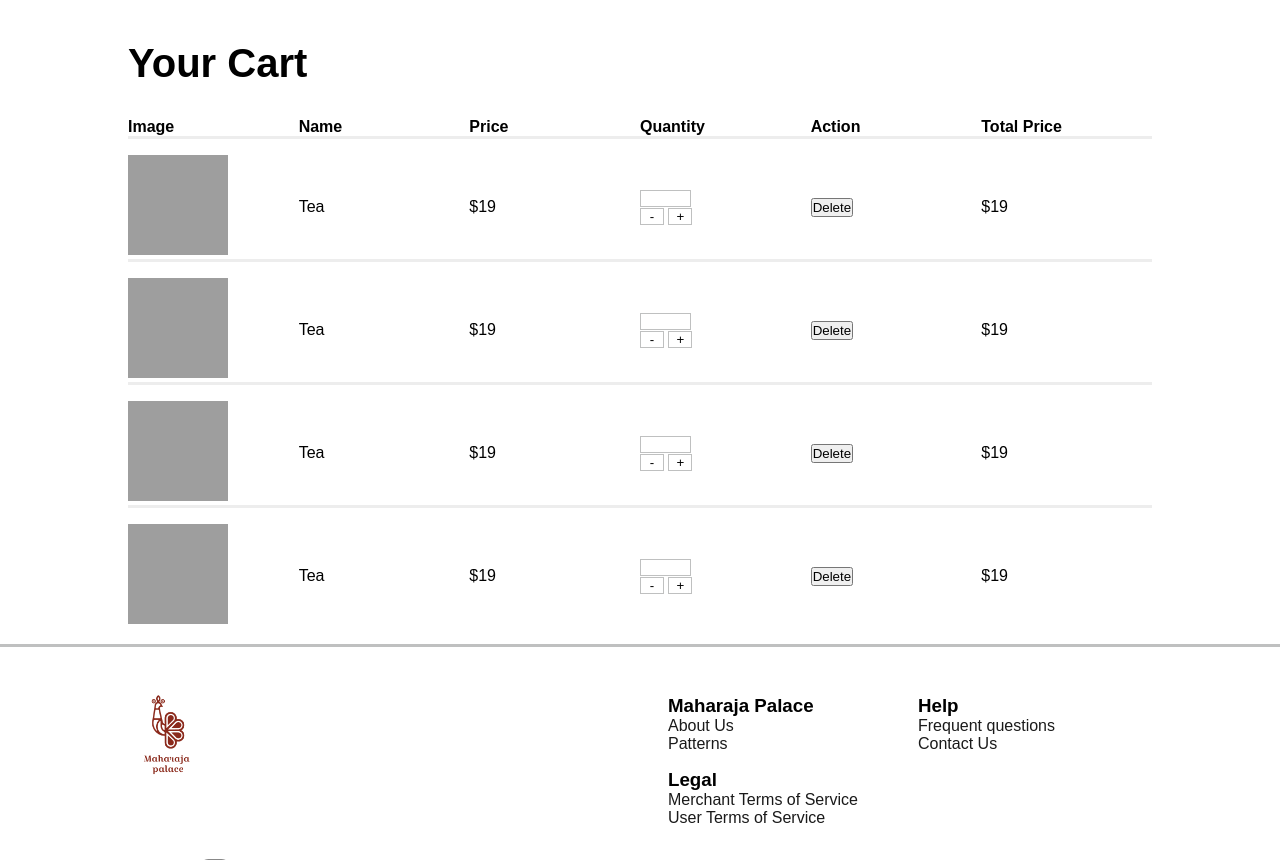
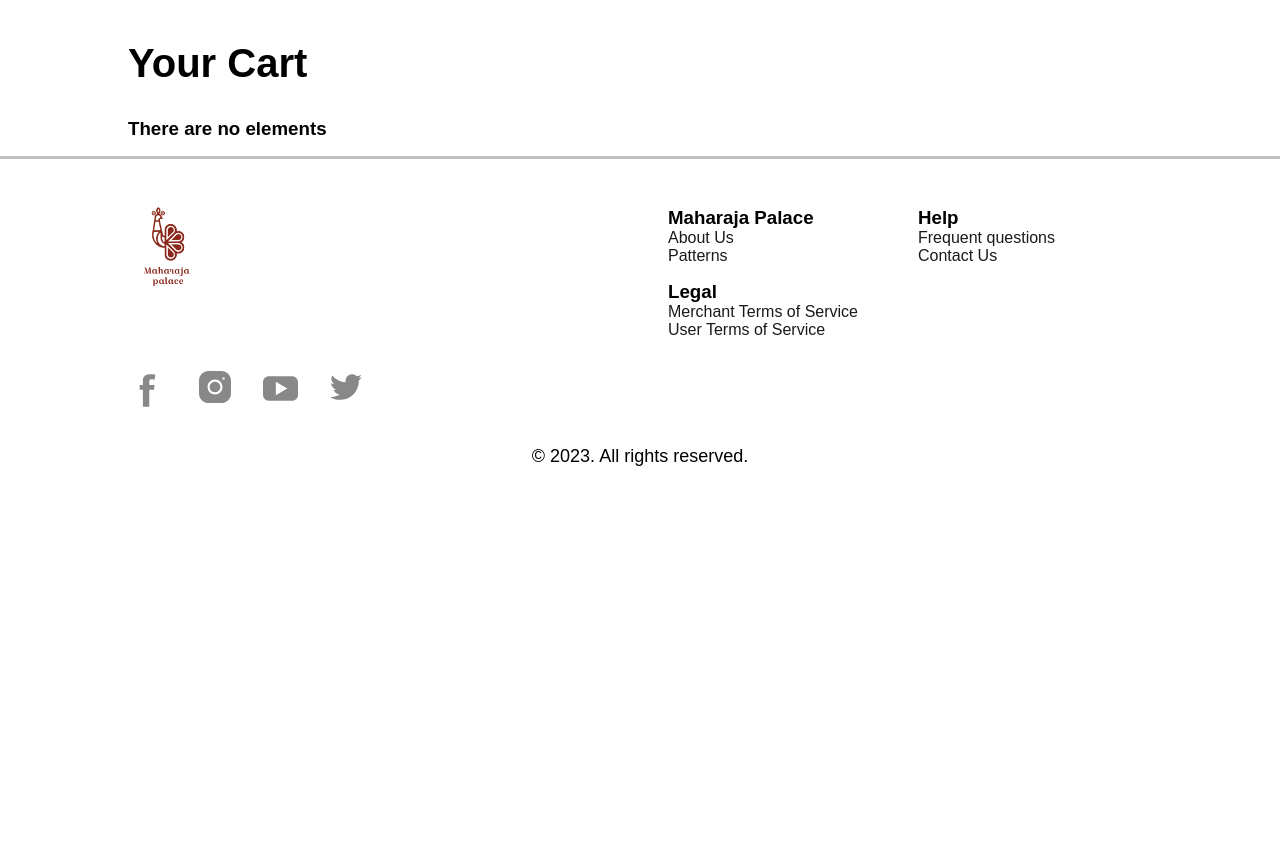
Before and after one commit to Kevingu08/Mahara-Palace-Backend, a PHP site: page /Mahara-Palace-Backend/shopping-cart.php in a window 1280 px wide. Shown: the part 119-979 px from the top of the page. After the commit the page ends 585 px from the top, so only its background shows below. Run offline with PHP 8.4, Linux system fonts and the light colour scheme; grey boxes are pictures that could not be loaded.

Commit message:
shopping cart functionality added

```diff
--- a/css/layout/grid.css
+++ b/css/layout/grid.css
@@ -44,9 +44,8 @@
 .card-image-filter{
     display: flex;
     margin: auto;
-    width: 100%;
-    max-height: 300px;
-    aspect-ratio: 1/1;
+    /* aspect-ratio: 1/1; */
+    max-height: 200px;
 }
 
 
--- a/css/main.css
+++ b/css/main.css
@@ -17,5 +17,5 @@
 @import url('./pages/description.css');
 @import url('./pages/login.css');
 @import url('./pages/administration.css');
-@import url('./pages/table.css');
+/* @import url('./pages/table.css'); */
 @import url('./pages/shopping-cart.css');
--- a/css/pages/shopping-cart.css
+++ b/css/pages/shopping-cart.css
@@ -44,7 +44,7 @@
 }
 
 .input-shopping-quantity{
-    width: 3.2rem;
+    width: 3rem;
     text-align: center;
     border: solid .1rem var(--clr-gray);
 }
--- a/js/main.js
+++ b/js/main.js
@@ -19,7 +19,6 @@ function init(){
 // funcion para inicializar el slider de swiper
 function initSlider(){
   let swiperElement = document.querySelector(".swiper");
-  console.log(swiperElement);
 
   if(swiperElement != undefined){
     var swiper = new Swiper('.swiper', {
@@ -65,7 +64,6 @@ function initSlider(){
 
 // funcion para adaptar el menu en las diferentes pantallas de movil
 function adaptiveMenu(){
-
   let navList = document.getElementById("navigation-list");
   let mobileCheck = document.getElementById("mobile-check");
 
--- a/login.php
+++ b/login.php
@@ -18,6 +18,7 @@
                 if(password_verify($_POST["password"], $user[0]["password"])){
                     session_start();
                     $_SESSION["isLoggedIn"] = true;
+                    $_SESSION["cartList"] = array();
                     header("location: index.php");
                 }
                 else{
--- a/shopping-cart.php
+++ b/shopping-cart.php
@@ -1,3 +1,26 @@
+<?php
+    require_once './database.php';
+    $cart_list = [];
+    session_start();
+    // session_destroy();
+    if(isset($_SESSION["isLoggedIn"])){
+        $cart_list = $_SESSION["cartList"];
+        $id_list = [];
+        $quantity_list = [];
+
+        if(count($cart_list)>0){
+            foreach($cart_list as $key => $dish){
+                $id_list[] = $dish["id"];
+                $quantity_list[] = $dish["quantity"];
+            }
+
+            $items = $database->select("tb_dishes","*",[
+                "id_dishes" => $id_list
+            ]);
+        }
+    }
+?>
+
 <!DOCTYPE html>
 <html lang="en">
 <head>
@@ -14,7 +37,48 @@
         <section class="shopping-cart">
             <h2 class="section-title">Your Cart</h2>
             <div class="shopping-container">
-                <table class="shopping-tb" id="shopping-tb">
+                <?php
+                if(count($cart_list) >0){
+
+                    echo "<table class='shopping-tb' id='shopping-tb'>";
+                    echo "<thead>";
+                    echo "<tr>";
+                    echo "<th class='shopping-th th-image'>Image</th>";
+                    echo "<th class='shopping-th'>Name</th>";
+                    echo "<th class='shopping-th'>Price</th>";
+                    echo "<th class='shopping-th'>Quantity</th>";
+                    echo "<th class='shopping-th'>Action</th>";
+                    echo "<th class='shopping-th'>Total Price</th>";
+                    echo "</tr>";
+                    echo "</thead>";
+                    echo "<tbody>";
+                    foreach($items as $index =>$item){
+                        echo "<tr>";
+                        echo "<td class='shopping-td'><img class='element-image' src='./imgs/".$item["dish_img"]."' alt=''></td>";
+                        echo "<td class='shopping-td'>".$item["dish_name"]."</td>";
+                        echo "<td class='shopping-td'>$".$item["dish_price"]."</td>";
+                        echo "<td class='shopping-td'>";
+                        echo "<input type='text' class='input-shopping-quantity' value='".$quantity_list[$index]."'>";
+                        echo "<div>";
+                        echo "<button class='quantity-btn-shopping' >-</button>";
+                        echo "<button class='quantity-btn-shopping' >+</button>";
+                        echo "</div>";
+                        echo "</td>";
+                        echo "<td class='shopping-td'><button>Delete</button></td>";
+                        echo "<td class='shopping-td'>$19</td>";
+                        echo "</tr>";
+                    }
+                    echo "</tbody>";
+                    echo "</table>";
+                }
+                else{
+                    echo "<h3>There are no elements</h3>";
+                }
+                ?>
+
+
+
+                <!-- <table class="shopping-tb" id="shopping-tb">
                     <thead>
                         <tr>
                             <th class="shopping-th th-image">Image</th>
@@ -26,64 +90,29 @@
                         </tr>
                     </thead>
                     <tbody>
-                        <tr>
-                            <td class="shopping-td"><img class="element-image" src="./imgs/chai-tea-latte.jpg" alt=""></td>
-                            <td class="shopping-td">Tea</td>
-                            <td class="shopping-td">$19</td>
-                            <td class="shopping-td">
-                                <input type="text" class="input-shopping-quantity">
-                                <div>
-                                    <button class="quantity-btn-shopping" >-</button>
-                                    <button class="quantity-btn-shopping" >+</button>
-                                </div>
-                            </td>
-                            <td class="shopping-td"><button>Delete</button></td>
-                            <td class="shopping-td">$19</td>
-                        </tr>
-                        <tr>
-                            <td class="shopping-td"><img class="element-image" src="./imgs/chai-tea-latte.jpg" alt=""></td>
-                            <td class="shopping-td">Tea</td>
-                            <td class="shopping-td">$19</td>
-                            <td class="shopping-td">
-                                <input type="text" class="input-shopping-quantity">
-                                <div>
-                                    <button class="quantity-btn-shopping" >-</button>
-                                    <button class="quantity-btn-shopping" >+</button>
-                                </div>
-                            </td>
-                            <td class="shopping-td"><button>Delete</button></td>
-                            <td class="shopping-td">$19</td>
-                        </tr>
-                        <tr>
-                            <td class="shopping-td"><img class="element-image" src="./imgs/chai-tea-latte.jpg" alt=""></td>
-                            <td class="shopping-td">Tea</td>
-                            <td class="shopping-td">$19</td>
-                            <td class="shopping-td">
-                                <input type="text" class="input-shopping-quantity">
-                                <div>
-                                    <button class="quantity-btn-shopping" >-</button>
-                                    <button class="quantity-btn-shopping" >+</button>
-                                </div>
-                            </td>
-                            <td class="shopping-td"><button>Delete</button></td>
-                            <td class="shopping-td">$19</td>
-                        </tr>
-                        <tr>
-                            <td class="shopping-td"><img class="element-image" src="./imgs/chai-tea-latte.jpg" alt=""></td>
-                            <td class="shopping-td">Tea</td>
-                            <td class="shopping-td">$19</td>
-                            <td class="shopping-td">
-                                <input type="text" class="input-shopping-quantity">
-                                <div>
-                                    <button class="quantity-btn-shopping" >-</button>
-                                    <button class="quantity-btn-shopping" >+</button>
-                                </div>
-                            </td>
-                            <td class="shopping-td"><button>Delete</button></td>
-                            <td class="shopping-td">$19</td>
-                        </tr>
+                        <?php
+                            if(count($cart_list) >0){
+                                foreach($items as $index =>$item){
+                                    echo "<tr>";
+                                    echo "<td class='shopping-td'><img class='element-image' src='./imgs/".$item["dish_img"]."' alt=''></td>";
+                                    echo "<td class='shopping-td'>".$item["dish_name"]."</td>";
+                                    echo "<td class='shopping-td'>$".$item["dish_price"]."</td>";
+                                    echo "<td class='shopping-td'>";
+                                        echo "<input type='text' class='input-shopping-quantity' value='".$quantity_list[$index]."'>";
+                                        echo "<div>";
+                                            echo "<button class='quantity-btn-shopping' >-</button>";
+                                            echo "<button class='quantity-btn-shopping' >+</button>";
+                                        echo "</div>";
+                                    echo "</td>";
+                                    echo "<td class='shopping-td'><button>Delete</button></td>";
+                                    echo "<td class='shopping-td'>$19</td>";
+                                    echo "</tr>";
+                                }
+                            }
+                        ?>
                     </tbody>
-                </table>
+                </table> -->
+
             </div>
         </section>
     </main>
```
Also changed, not shown: description.php (+70 -4 lines), index.php (+5 -5 lines).
